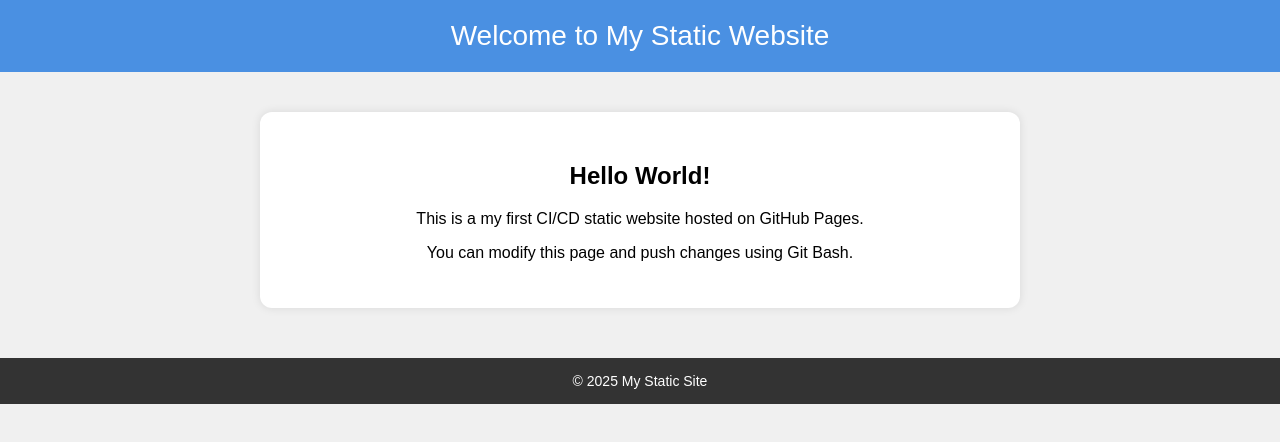
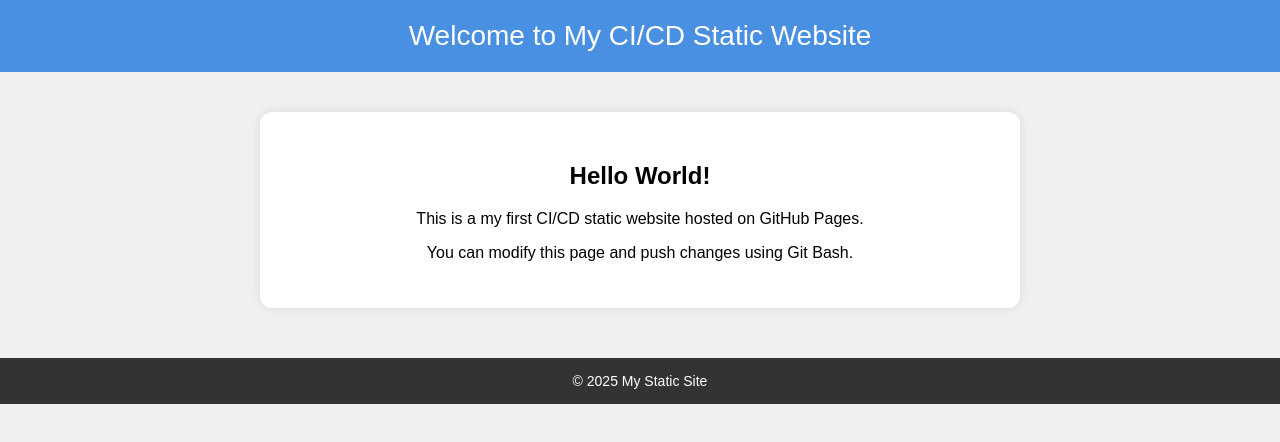
Before and after one commit to smushy78/My-Static-Website, a plain HTML site: page index.html in a window 1280 px wide. Drawn offline with Linux system fonts and the light colour scheme.

Commit message:
welcom massage change

```diff
--- a/index.html
+++ b/index.html
@@ -36,7 +36,7 @@
 </head>
 <body>
   <header>
-    Welcome to My Static Website
+    Welcome to My CI/CD Static Website
   </header>
 
   <section>
```
